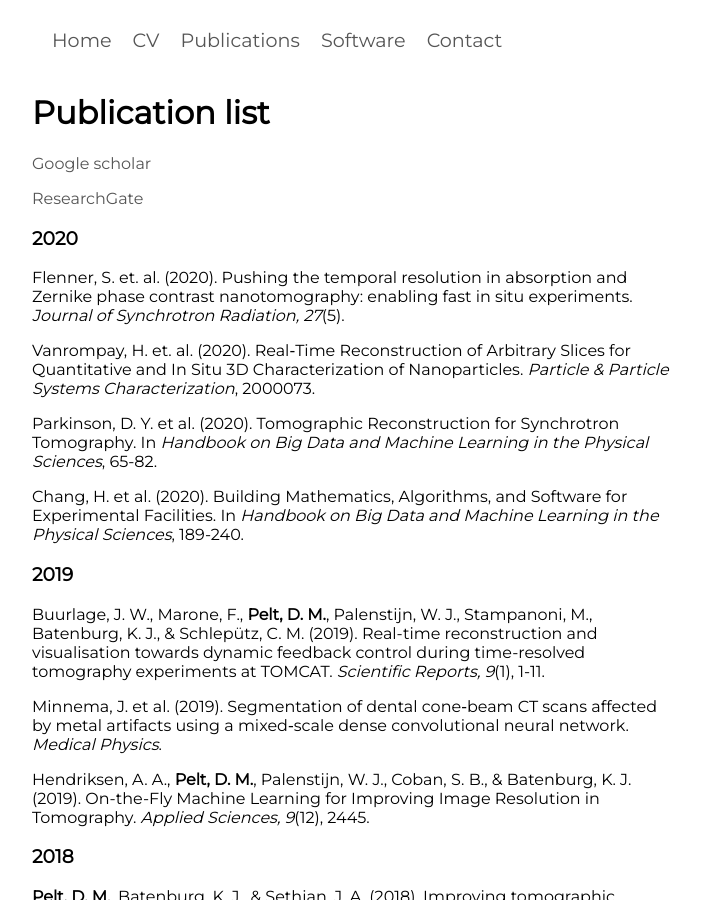
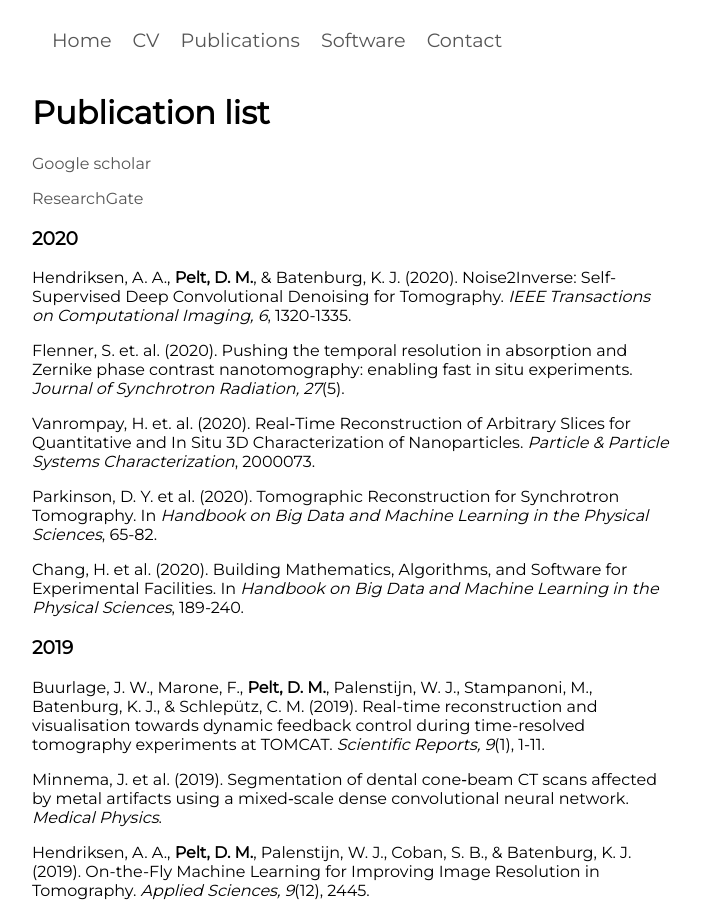
Before and after one commit to dmpelt/dmpelt.github.com, a Jekyll site: the page built from publications.md, in a window 1280 px wide and 900 px high. Shown: the whole window, without its empty margins (296-997 px from the left). Built offline with Jekyll 4.4.1, drawn with Linux system fonts in a browser that asks for light colours.

Commit message:
Update publications.md

```diff
--- a/publications.md
+++ b/publications.md
@@ -11,6 +11,8 @@ permalink: /publications/
 [ResearchGate](https://www.researchgate.net/profile/Daniel_Pelt)
 
 ### 2020
+
+Hendriksen, A. A., __Pelt, D. M.__, & Batenburg, K. J. (2020). Noise2Inverse: Self-Supervised Deep Convolutional Denoising for Tomography. *IEEE Transactions on Computational Imaging, 6*, 1320-1335.
 
 Flenner, S. et. al. (2020). Pushing the temporal resolution in absorption and Zernike phase contrast nanotomography: enabling fast in situ experiments. *Journal of Synchrotron Radiation, 27*(5).
 
```
